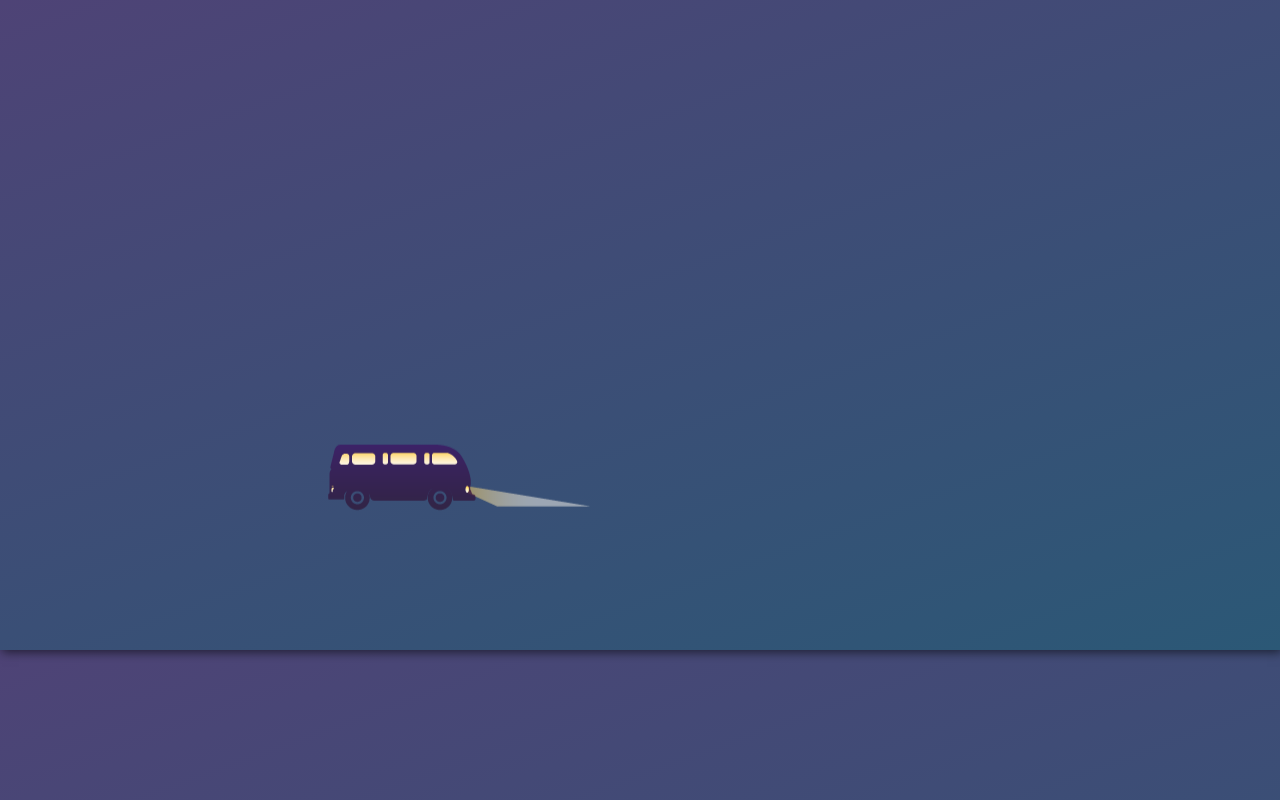
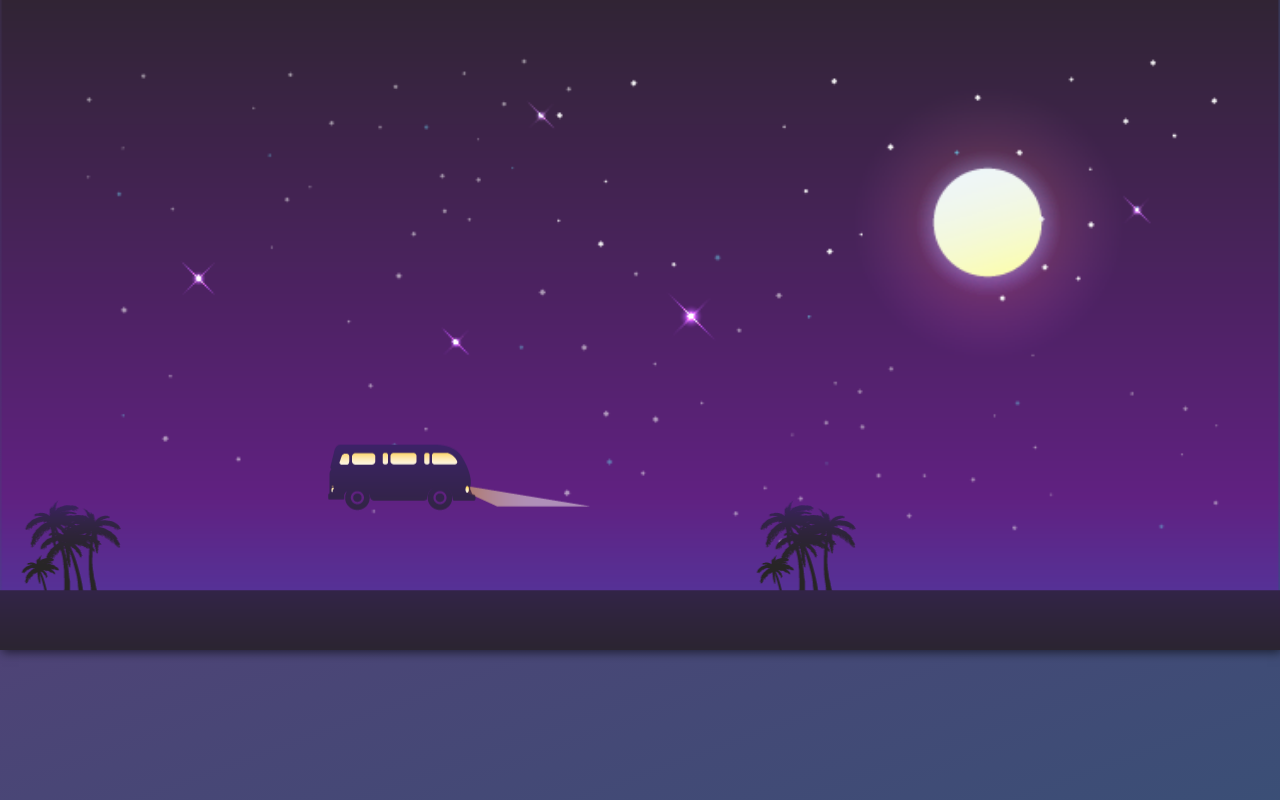
Before and after one commit to kaplanh/busdriver, a plain HTML site: page index.html in a window 1280 px wide. Drawn offline with Linux system fonts and the light colour scheme.

Commit message:
Update style.css

```diff
--- a/css/style.css
+++ b/css/style.css
@@ -11,7 +11,7 @@ body {
 
 .bg-image {
     position: relative;
-    background-image: url(./images/Img_1.png);
+    background-image: url(../images/Img_1.png);
     background-size: cover;
     width: 100%;
     height: 650px;
@@ -21,7 +21,7 @@ body {
 
 .ground {
     position: absolute;
-    background-image: url(./images/Img_02.png);
+    background-image: url(../images/Img_02.png);
     height: 150px;
     width: 15000%;
     bottom: 0;
```
